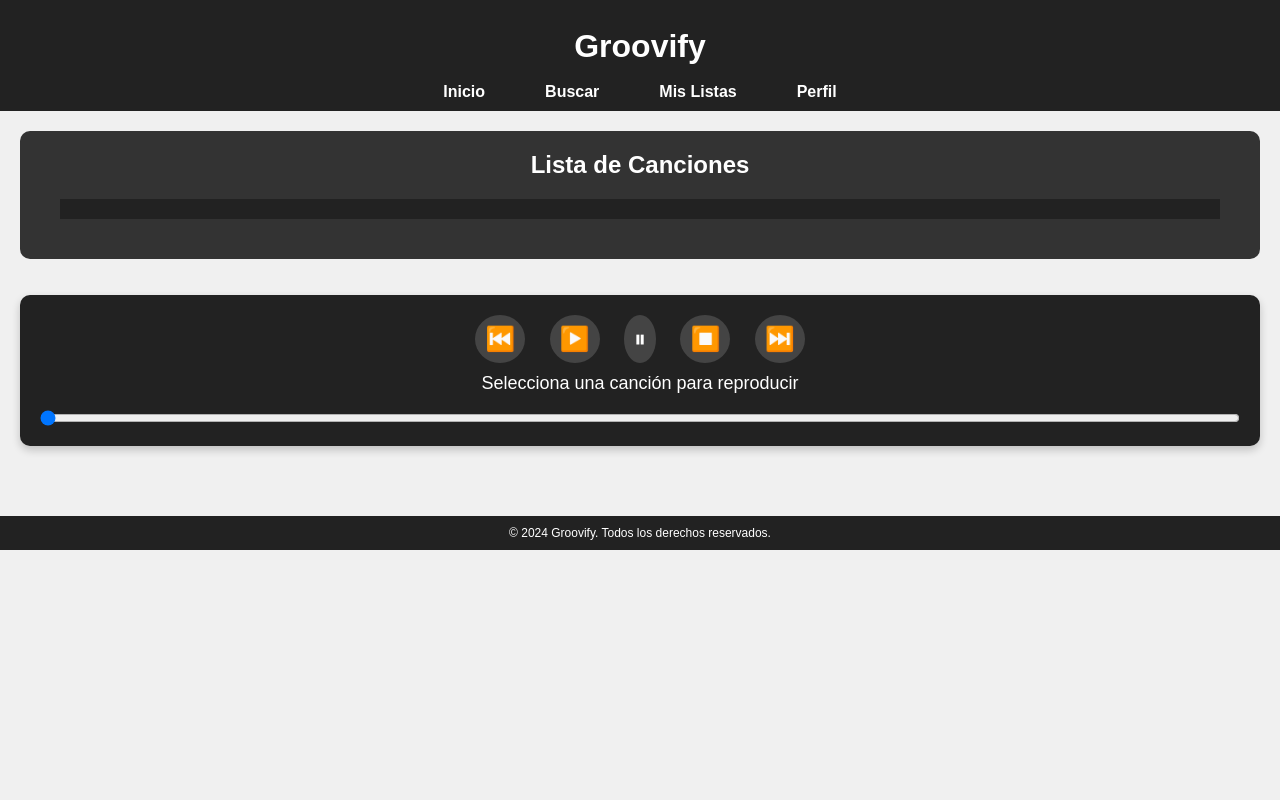
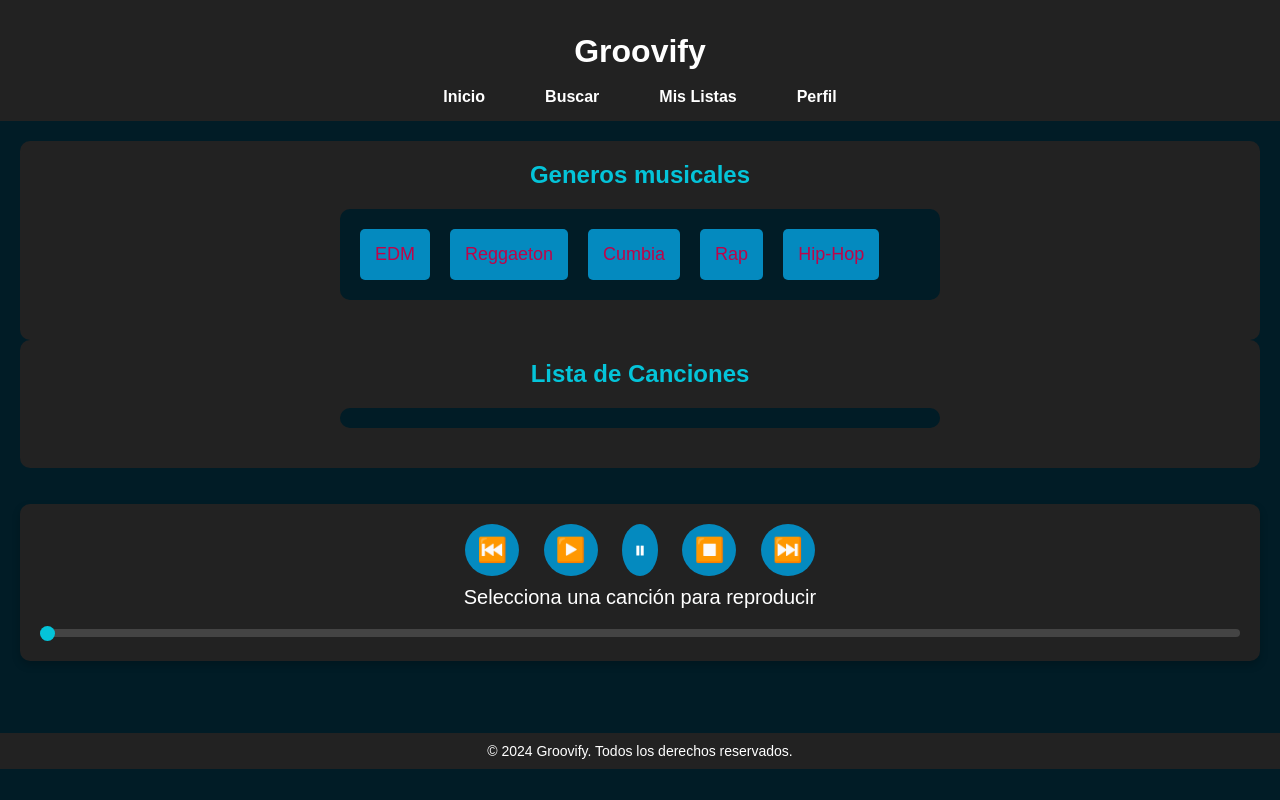
Before and after one commit to EzequielDiaz00/PROGRAMACION_III, a Django app: template groovify/main/templates/web/home_user.html in a window 1280 px wide. Run offline with Django 5.2, Linux system fonts and the light colour scheme; the template is opened without the code that fills it, so the values that code supplies are empty.

Commit message:
Parcial_III

```diff
--- a/groovify/main/static/css/css2.css
+++ b/groovify/main/static/css/css2.css
@@ -8,8 +8,8 @@
 /* Estilos generales */
 body {
   font-family: Arial, sans-serif;
-  background-color: #f0f0f0;
-  color: #333;
+  background-color: #011C26;
+  color: #FFFFFF;
 }
 
 a {
@@ -20,7 +20,7 @@ a {
 header, footer {
   background-color: #222;
   color: #fff;
-  padding: 10px;
+  padding: 15px;
   text-align: center;
 }
 
@@ -36,70 +36,95 @@ header, footer {
 }
 
 .navbar a {
-  color: white;
+  color: #FFF;
   font-weight: bold;
   padding: 10px 20px;
+  transition: background-color 0.3s, color 0.3s;
 }
 
 .navbar a:hover {
-  background-color: #444;
+  background-color: #048ABF;
+  color: #011C26;
   border-radius: 5px;
 }
 
-/* Estilos para la sección principal */
+/* Sección principal */
 main {
   padding: 20px;
 }
 
 /* Sección de canciones destacadas */
-.featured {
-  margin-bottom: 30px;
-}
-
-.featured h2 {
+.featured-song {
   text-align: center;
-  margin-bottom: 20px;
-}
-
-.track-list {
-  display: flex;
-  gap: 20px;
-  justify-content: center;
-  flex-wrap: wrap;
-}
-
-.track-item {
-  width: 150px;
-  text-align: center;
-  background-color: #fff;
-  border-radius: 10px;
-  box-shadow: 0 4px 8px rgba(0, 0, 0, 0.1);
-  padding: 10px;
-}
-
-.track-item img {
-  width: 100%;
+  padding: 20px;
+  background-color: #222;
+  color: #04C4D9;
   border-radius: 10px;
 }
 
-.track-info {
-  margin-top: 10px;
+.featured-artist {
+  text-align: center;
+  padding: 20px;
+  background-color: #222;
+  color: #04C4D9;
+  border-radius: 10px;
 }
 
-.track-info h3 {
-  font-size: 14px;
-  font-weight: bold;
+.featured-song h2 {
+  margin-bottom: 20px;
+  font-size: 24px;
 }
 
-.track-info p {
-  font-size: 12px;
-  color: #777;
+.song-list {
+  margin: 20px auto;
+  padding: 10px;
+  background-color: #011C26;
+  border-radius: 10px;
+  max-width: 600px;
 }
 
-/* Estilos del reproductor */
+.song-item {
+  padding: 15px;
+  margin: 10px 0;
+  font-size: 18px;
+  color: #BF0449;
+  background-color: #048ABF;
+  border-radius: 5px;
+  cursor: pointer;
+  text-align: center;
+  transition: background-color 0.3s, color 0.3s;
+}
+
+.artist-list {
+  display: flex;
+  margin: 20px auto;
+  padding: 10px;
+  background-color: #011C26;
+  border-radius: 10px;
+  max-width: 600px;
+}
+
+.artist-item {
+  padding: 15px;
+  margin: 10px 10px;
+  font-size: 18px;
+  color: #BF0449;
+  background-color: #048ABF;
+  border-radius: 5px;
+  cursor: pointer;
+  text-align: center;
+  transition: background-color 0.3s, color 0.3s;
+}
+
+.song-item:hover {
+  background-color: #04C4D9;
+  color: #011C26;
+}
+
+/* Reproductor */
 .player {
   background-color: #222;
-  color: #fff;
+  color: #FFFFFF;
   padding: 20px;
   text-align: center;
   border-radius: 10px;
@@ -107,65 +132,59 @@ main {
 }
 
 .player-controls button {
-  background-color: #444;
+  background-color: #048ABF;
   border: none;
-  color: white;
+  color: #FFFFFF;
   font-size: 24px;
   margin: 0 10px;
-  padding: 10px;
+  padding: 12px;
   cursor: pointer;
   border-radius: 50%;
   transition: background-color 0.3s;
 }
 
 .player-controls button:hover {
-  background-color: #555;
+  background-color: #04C4D9;
 }
 
 .song-info p {
   margin: 10px 0;
-  font-size: 18px;
+  font-size: 20px;
 }
 
-.featured-song {
-  text-align: center;
-  padding: 20px;
-  background-color: #333;
-  color: white;
-  border-radius: 10px;
-}
-
-.song-list {
-  margin: 20px;
-  background-color: #222;
-  padding: 10px;
-}
-
-.song-item:hover {
-  color: #222;
-  background-color: cyan;
-}
-
-.song-item {
-  padding: 10px;
-  font-size: 20px;
-  margin: 10px;
-  color: cyan;
-  background-color: #333;
-  width: 500px;
-  margin-left: auto;
-  margin-right: auto;
-}
-
+/* Barra de progreso */
 .progress-bar {
   width: 100%;
   margin-top: 10px;
   background-color: #444;
+  height: 8px;
   border-radius: 5px;
-  height: 8px;
+  outline: none;
+  appearance: none;
+}
+
+.progress-bar::-webkit-slider-thumb {
+  appearance: none;
+  width: 15px;
+  height: 15px;
+  background-color: #04C4D9;
+  border-radius: 50%;
+  cursor: pointer;
+}
+
+.progress-bar::-moz-range-thumb {
+  width: 15px;
+  height: 15px;
+  background-color: #04C4D9;
+  border-radius: 50%;
+  cursor: pointer;
 }
 
 footer {
   margin-top: 50px;
-  font-size: 12px;
+  font-size: 14px;
+  color: #FFFFFF;
+  background-color: #222;
+  padding: 10px 0;
+  border-top: 2px solid #011C26;
 }
--- a/groovify/main/templates/web/home_user.html
+++ b/groovify/main/templates/web/home_user.html
@@ -27,6 +27,17 @@
 
   <!-- Sección principal -->
   <main>
+    <section class="featured-artist">
+      <h2>Generos musicales</h2>
+      <ul class="artist-list">
+          <ul class="artist-item">EDM</ul>
+          <ul class="artist-item">Reggaeton</ul>
+          <ul class="artist-item">Cumbia</ul>
+          <ul class="artist-item">Rap</ul>
+          <ul class="artist-item">Hip-Hop</ul>
+      </ul>
+    </section>
+
     <section class="featured-song">
       <h2>Lista de Canciones</h2>
       <ul class="song-list">
```
